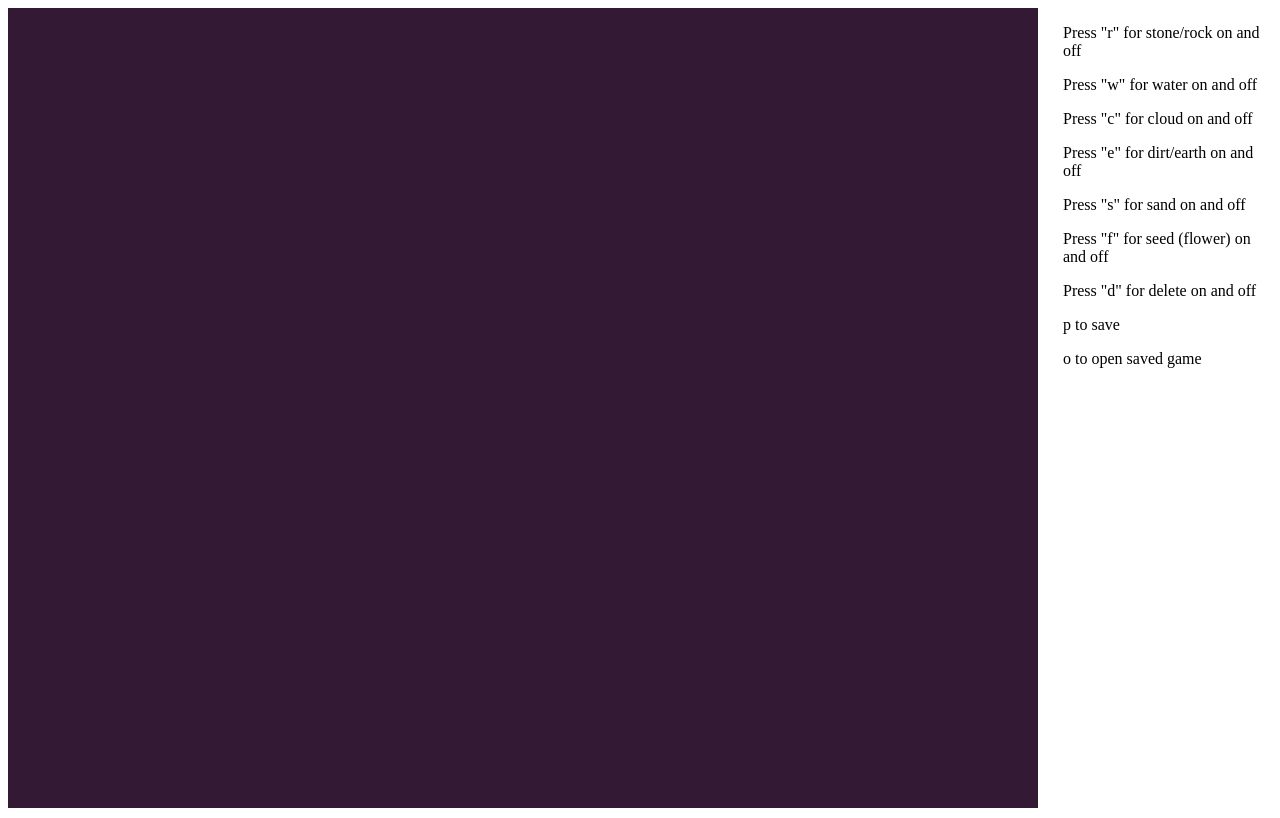
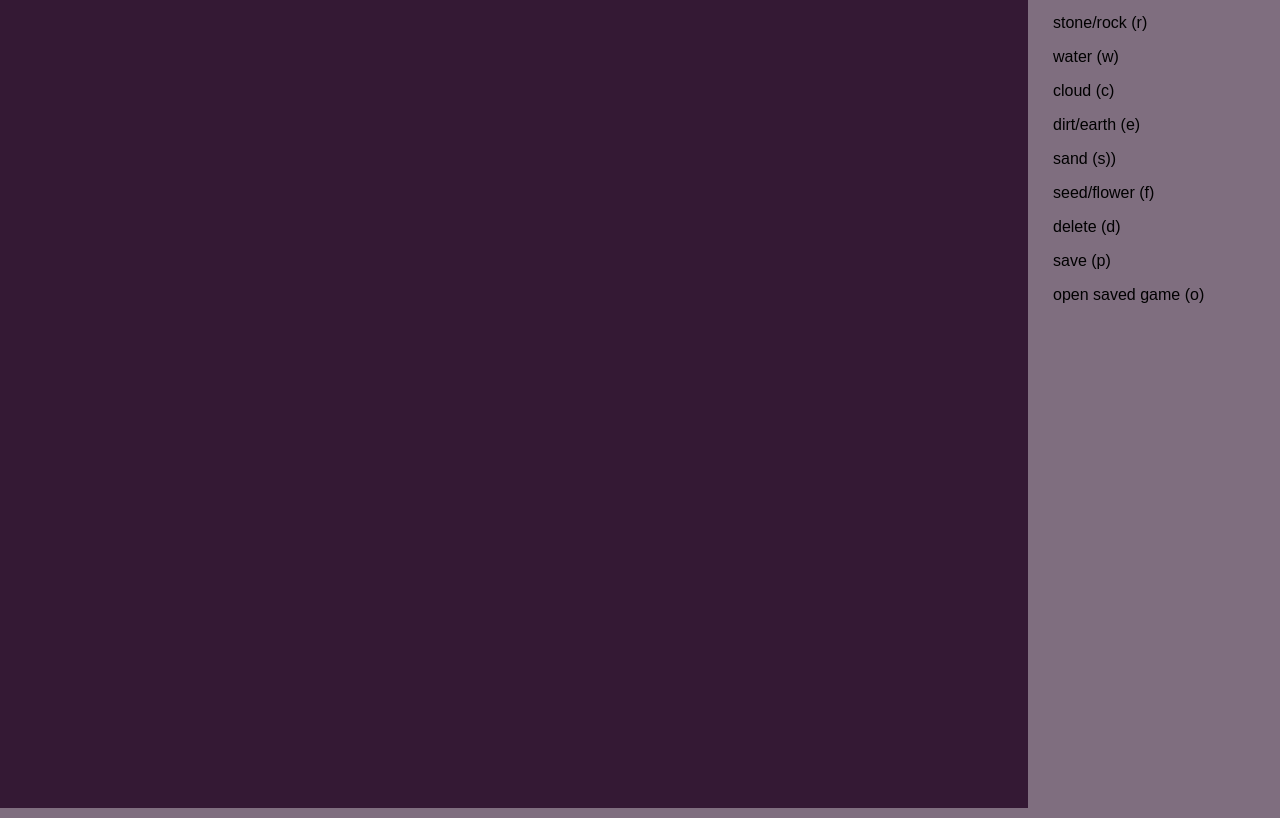
Before and after one commit to aubreycw/SandGame, a plain HTML site: page index.html in a window 1280 px wide. Drawn offline with Linux system fonts and the light colour scheme.

Commit message:
Improve styling

```diff
--- a/css/main.css
+++ b/css/main.css
@@ -1,10 +1,23 @@
+body {
+    background-color: #7F6E7F;
+}
+
 canvas {
+  position: relative;
   float: left;
+  left: -10px;
+  top: -10px;
 }
 
 div.sidebar {
+  position: relative;
   float: left;
+  left: -10px;
+  top: -10px;
   padding-left: 25px;
-  /*padding-right: 20px;*/
   width: 200;
 }
+
+div p {
+  font-family: Arial, Helvetica, sans-serif;
+}
--- a/index.html
+++ b/index.html
@@ -13,17 +13,17 @@
 
     <div class="sidebar">
 
-      <p>Press "r" for stone/rock on and off</p>
-      <p>Press "w" for water on and off</p>
-      <p>Press "c" for cloud on and off</p>
-      <p>Press "e" for dirt/earth on and off</p>
-      <p>Press "s" for sand on and off</p>
-      <p>Press "f" for seed (flower) on and off</p>
+      <p>stone/rock (r)</p>
+      <p>water (w)</p>
+      <p>cloud (c)</p>
+      <p>dirt/earth (e)</p>
+      <p>sand (s))</p>
+      <p>seed/flower (f)</p>
 
-      <p>Press "d" for delete on and off</p>
+      <p>delete (d)</p>
 
-      <p>p to save</p>
-      <p>o to open saved game</p>
+      <p>save (p)</p>
+      <p>open saved game (o)</p>
 
     </div>
 
@@ -46,7 +46,7 @@
       (function () {
         var canvasEl = document.getElementsByTagName("canvas")[0];
         SandGame.Game.DIM_X = window.innerWidth - 250;
-        SandGame.Game.DIM_Y = window.innerHeight;
+        SandGame.Game.DIM_Y = window.innerHeight + 10;
         canvasEl.width = SandGame.Game.DIM_X;
         canvasEl.height = SandGame.Game.DIM_Y;
 
```
